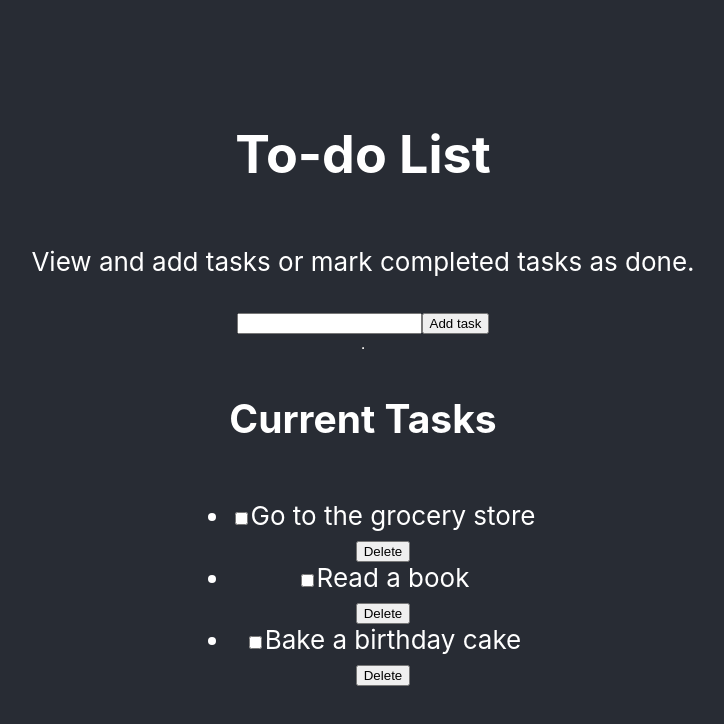
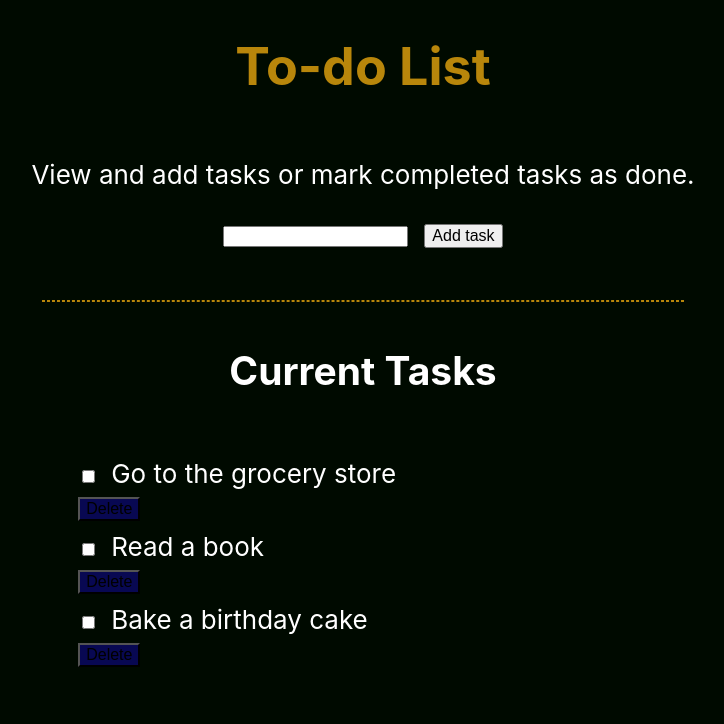
Before and after one commit to Cabba4/To-Do-App, a React (Create React App) app in the folder frontend/: page / in a window 1280 px wide. Shown: the top 724 px of the page, without its empty margins (277-1001 px from the left). Built offline with nearby package versions, Linux system fonts and the light colour scheme.

Commit message:
Add styling to page. Closes #8

```diff
--- a/frontend/src/App.css
+++ b/frontend/src/App.css
@@ -2,37 +2,55 @@
   text-align: center;
 }
 
-.App-logo {
-  height: 40vmin;
-  pointer-events: none;
-}
-
-@media (prefers-reduced-motion: no-preference) {
-  .App-logo {
-    animation: App-logo-spin infinite 20s linear;
-  }
-}
-
 .App-header {
-  background-color: #282c34;
+  background-color: #000a00;
   min-height: 100vh;
   display: flex;
   flex-direction: column;
-  align-items: center;
-  justify-content: center;
+  /*align-items: center;*/
+  /*justify-content: center;*/
   font-size: calc(10px + 2vmin);
   color: white;
 }
 
-.App-link {
-  color: #61dafb;
+h1 {
+  color: darkgoldenrod;
+  text-align: center;
 }
 
-@keyframes App-logo-spin {
-  from {
-    transform: rotate(0deg);
-  }
-  to {
-    transform: rotate(360deg);
-  }
+h2 {
+  text-align: center;
 }
+
+hr {
+  color: darkgoldenrod;
+  width: 50%;
+  border-style: dashed;
+  margin-top: 2em;
+}
+
+p {
+  text-align: center;
+}
+
+.todo {
+  list-style: none;
+  text-align: left;
+  padding: 0.2em;
+  margin-left: 25%;
+  margin-right: 25%;
+}
+
+.todo-label {
+  padding-left: 0.5em;
+}
+
+.button-submit {
+  margin-left: 1em;
+  font-size: medium;
+}
+
+.button-delete {
+  background-color: #080852;
+  font-size: medium;
+}
```
